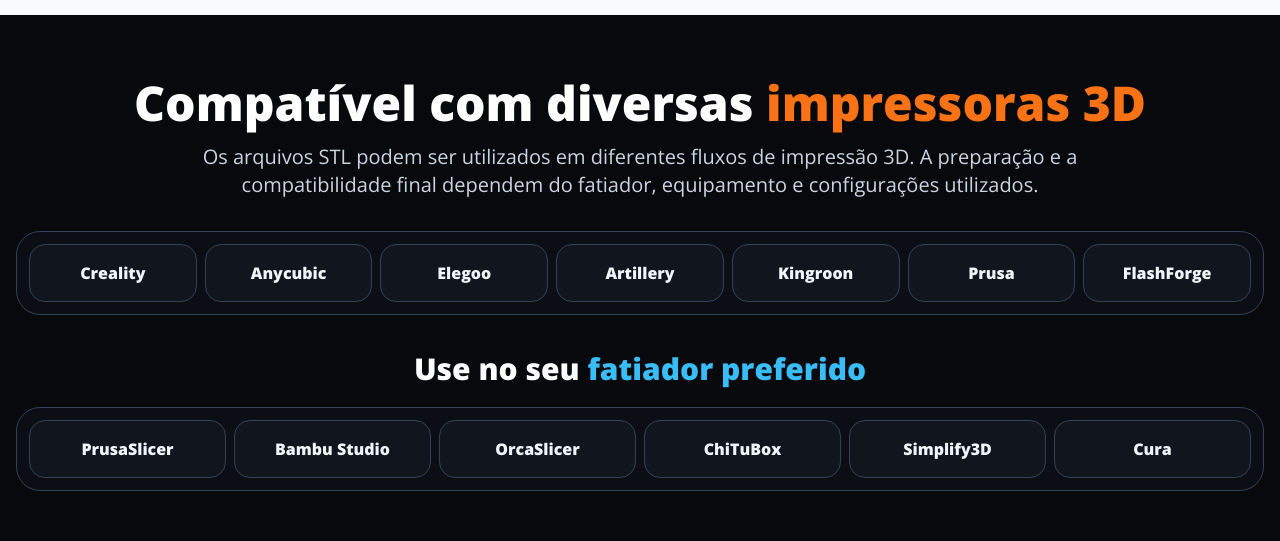
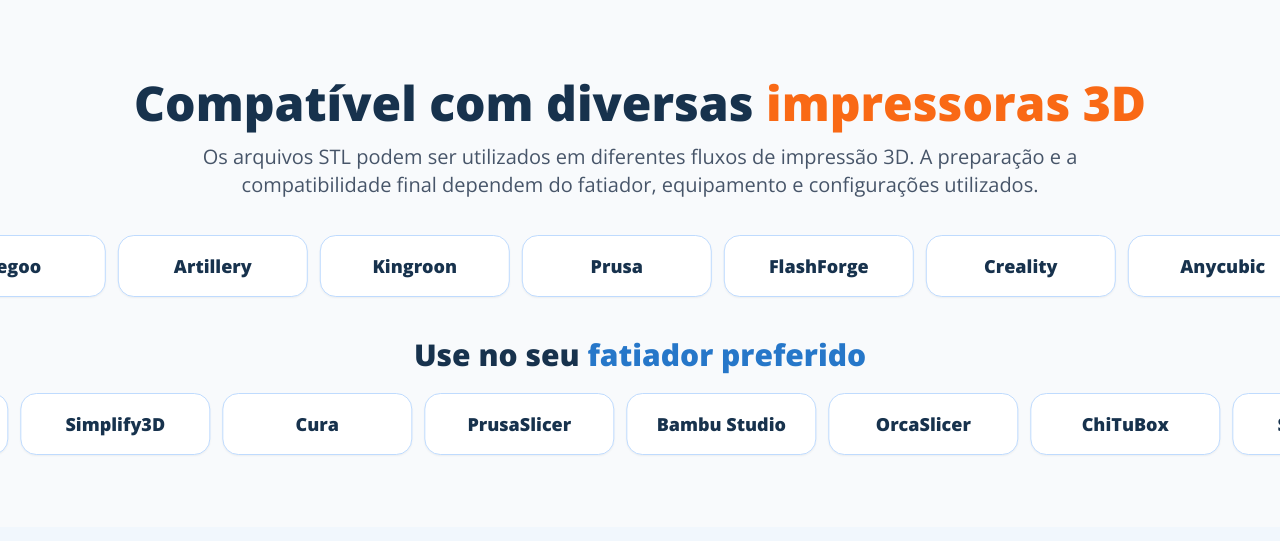
Before and after one commit to botelhoenzo90-bit/primeprojetos3d, a React (Vite) app: page / in a window 1280 px wide. Shown: the part 2852-3393 px from the top of the page. Built offline with nearby package versions, Linux system fonts and the light colour scheme; the HTML template or start-up script is replaced by a standard one.

Commit message:
Adiciona carrosseis infinitos em sentidos opostos

```diff
--- a/src/components/CompatibilitySection.tsx
+++ b/src/components/CompatibilitySection.tsx
@@ -1,28 +1,24 @@
 import { motion } from "framer-motion";
-
 const printers = ["Creality", "Anycubic", "Elegoo", "Artillery", "Kingroon", "Prusa", "FlashForge"];
 const slicers = ["PrusaSlicer", "Bambu Studio", "OrcaSlicer", "ChiTuBox", "Simplify3D", "Cura"];
-
+const MarqueeRow = ({ items, reverse = false }: { items: string[]; reverse?: boolean }) => (
+  <div className="w-full overflow-hidden">
+    <div className={`flex w-max gap-3 py-2 ${reverse ? "animate-marquee-reverse" : "animate-marquee"}`}>
+      {[...items, ...items, ...items, ...items].map((name, index) => <div key={`${name}-${index}`} className="flex min-w-[150px] md:min-w-[190px] min-h-[62px] items-center justify-center rounded-2xl border border-blue-200 bg-white px-5 py-3 text-center text-base md:text-lg font-extrabold text-[#17324D] shadow-sm">{name}</div>)}
+    </div>
+  </div>
+);
 const CompatibilitySection = () => (
-  <section className="overflow-hidden bg-[#07090d] px-4 py-12 md:py-16 text-white">
-    <div className="mx-auto max-w-7xl">
-      <motion.div initial={{ opacity: 0, y: 16 }} whileInView={{ opacity: 1, y: 0 }} viewport={{ once: true }} className="text-center">
-        <h2 className="text-3xl md:text-5xl font-black leading-tight">Compatível com diversas <span className="text-orange-500">impressoras 3D</span></h2>
-        <p className="mx-auto mt-4 max-w-4xl text-base md:text-xl leading-relaxed text-slate-300">Os arquivos STL podem ser utilizados em diferentes fluxos de impressão 3D. A preparação e a compatibilidade final dependem do fatiador, equipamento e configurações utilizados.</p>
+  <section className="w-full overflow-hidden bg-cream py-12 md:py-16 text-[#17324D]">
+    <div className="w-full">
+      <motion.div initial={{ opacity: 0, y: 16 }} whileInView={{ opacity: 1, y: 0 }} viewport={{ once: true }} className="mx-auto max-w-6xl px-4 text-center">
+        <h2 className="text-3xl md:text-5xl font-black leading-tight">Compatível com diversas <span className="text-cta">impressoras 3D</span></h2>
+        <p className="mx-auto mt-4 max-w-4xl text-base md:text-xl leading-relaxed text-slate-600">Os arquivos STL podem ser utilizados em diferentes fluxos de impressão 3D. A preparação e a compatibilidade final dependem do fatiador, equipamento e configurações utilizados.</p>
       </motion.div>
-      <div className="mt-8 overflow-hidden rounded-3xl border border-slate-700 bg-[#0b0f15] p-2 md:p-3">
-        <div className="grid grid-cols-2 gap-2 sm:grid-cols-3 md:grid-cols-4 lg:grid-cols-7">
-          {printers.map((name) => <div key={name} className="flex min-h-[58px] items-center justify-center rounded-2xl border border-slate-700 bg-[#11161e] px-2 py-3 text-center text-sm md:text-base font-black text-slate-100">{name}</div>)}
-        </div>
-      </div>
-      <h3 className="mt-9 text-center text-2xl md:text-3xl font-black">Use no seu <span className="text-sky-400">fatiador preferido</span></h3>
-      <div className="mt-5 overflow-hidden rounded-3xl border border-slate-700 bg-[#0b0f15] p-2 md:p-3">
-        <div className="grid grid-cols-2 gap-2 sm:grid-cols-3 md:grid-cols-6">
-          {slicers.map(name => <div key={name} className="flex min-h-[58px] items-center justify-center rounded-2xl border border-slate-700 bg-[#11161e] px-2 py-3 text-center text-sm md:text-base font-black text-slate-100">{name}</div>)}
-        </div>
-      </div>
+      <div className="mt-7 w-full"><MarqueeRow items={printers} /></div>
+      <h3 className="mt-8 mb-3 px-4 text-center text-2xl md:text-3xl font-black">Use no seu <span className="text-[#2677C9]">fatiador preferido</span></h3>
+      <div className="w-full"><MarqueeRow items={slicers} reverse /></div>
     </div>
   </section>
 );
-
 export default CompatibilitySection;
```
